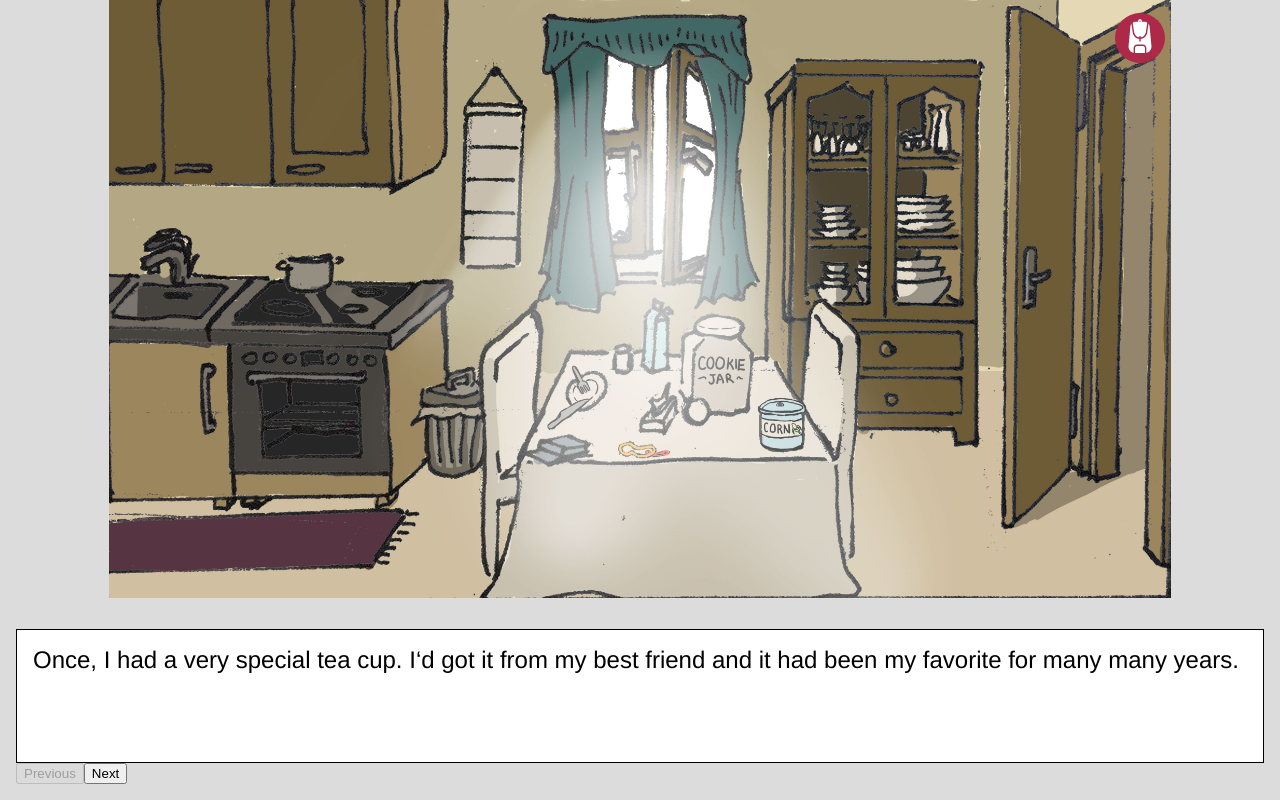
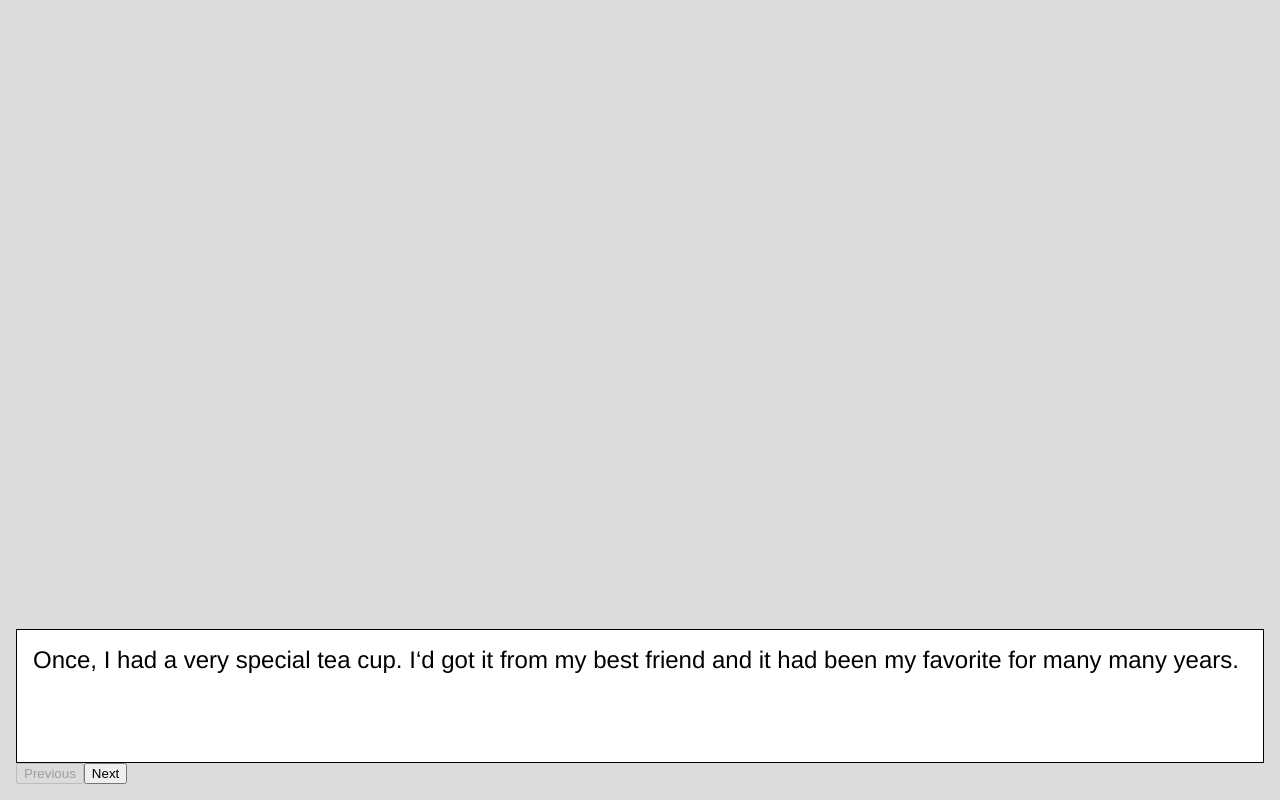
Before and after one commit to milua/happy-birthday-tea, an Angular app: page / in a window 1280 px wide. Built offline with nearby package versions, Linux system fonts and the light colour scheme.

Commit message:
for production build

```diff
--- a/src/app/app.component.html
+++ b/src/app/app.component.html
@@ -1,9 +1,8 @@
 <app-notification></app-notification>
 <app-bagpack *ngIf="showKitchen" (bagpackChecked)="showInventory = !showInventory"></app-bagpack>
 <app-inventory-panel *ngIf="showInventory" [items]="inventory"></app-inventory-panel>
-<app-kitchen  *ngIf="showKitchen" (openDialog)="openKitchenDialog($event)" (closeDialog)="isDialogOpen = false" (addSticker)="onAddSticker($event)"></app-kitchen>
-<!--<app-kitchen *ngIf="showKitchen" (openDialog)="openKitchenDialog($event)" (closeDialog)="isDialogOpen = false" (addSticker)="onAddSticker($event)"></app-kitchen>-->
+<app-kitchen *ngIf="showKitchen" (openDialog)="openKitchenDialog($event)" (closeDialog)="isDialogOpen = false" (addSticker)="onAddSticker($event)"></app-kitchen>
 <app-neighbor *ngIf="showNeighbor"></app-neighbor>
-<!--<app-logo *ngIf="showLogo"></app-logo>-->
+<app-logo *ngIf="showLogo"></app-logo>
 <app-dialog *ngIf="isDialogOpen" class="dialog" [dialog]="dialogue" (dialogEnded)="onDialogEnded()" [closeButtonText]="lastScene">Test</app-dialog>
 <app-sticker [stickers]="foundStickers"></app-sticker>
--- a/src/app/app.component.ts
+++ b/src/app/app.component.ts
@@ -17,7 +17,7 @@ export class AppComponent implements OnInit {
   dialogue: DialogueText[];
   isDialogOpen: boolean = true;
   showLogo: boolean = false;
-  showKitchen: boolean = true;
+  showKitchen: boolean = false;
   showInventory: boolean = false;
   showNeighbor: boolean = false;
 
```
